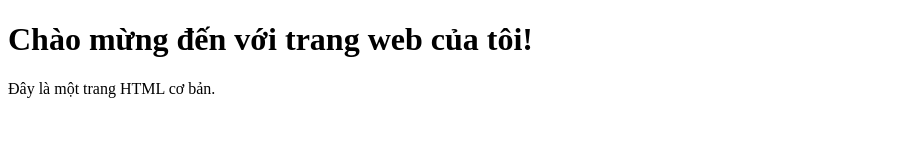
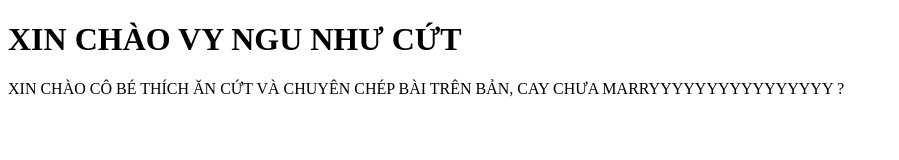
Before and after one commit to Ntrkhangnekk/con-vy-ngu-nhu-cho.github.io, a plain HTML site: page index.html in a window 1280 px wide. Shown: the whole page, without its empty margins (0-899 px from the left). Drawn offline with Linux system fonts and the light colour scheme.

Commit message:
Update index.html

```diff
--- a/index.html
+++ b/index.html
@@ -6,7 +6,7 @@
   <title>Trang Chủ</title>
 </head>
 <body>
-  <h1>Chào mừng đến với trang web của tôi!</h1>
-  <p>Đây là một trang HTML cơ bản.</p>
+  <h1>XIN CHÀO VY NGU NHƯ CỨT</h1>
+  <p> XIN CHÀO CÔ BÉ THÍCH ĂN CỨT VÀ CHUYÊN CHÉP BÀI TRÊN BẢN, CAY CHƯA MARRYYYYYYYYYYYYYYYY ? </p>
 </body>
 </html>
```
